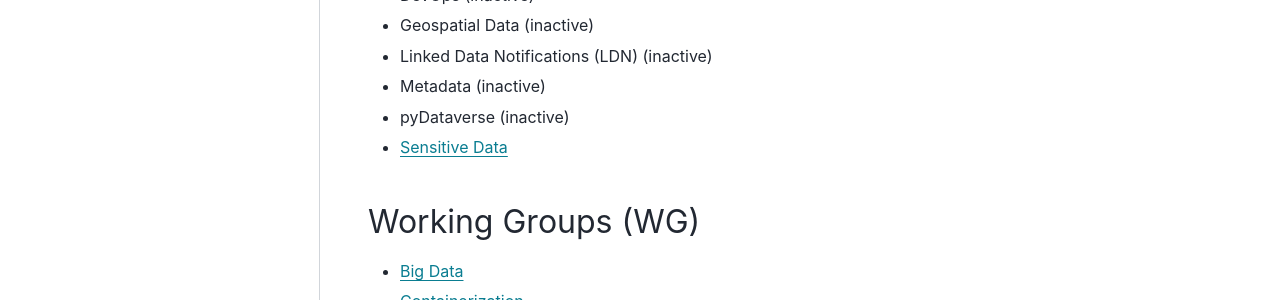
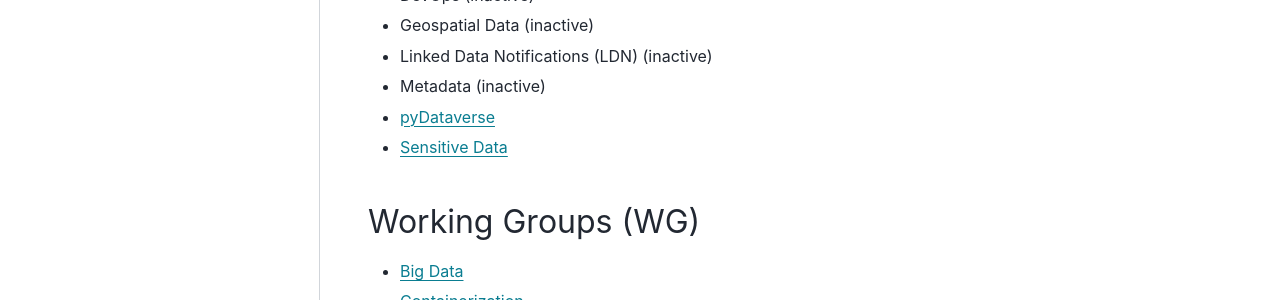
Before and after one commit to gdcc/www.gdcc.io, a Sphinx documentation site: the page built from source/working-groups.md, in a window 1280 px wide and 961 px high. Shown: the part 369-669 px from the top of the window. Built offline with Sphinx 7.4.7 and the PyData theme 0.15.4, drawn with Linux system fonts in a browser that asks for light colours.

Commit message:
added pydataverse interest group
The link committed points to the `pyDataverse` repository until an official WG website has been launched.

```diff
--- a/source/working-groups.md
+++ b/source/working-groups.md
@@ -6,7 +6,7 @@
 - Geospatial Data (inactive)
 - Linked Data Notifications (LDN) (inactive)
 - Metadata (inactive)
-- pyDataverse (inactive)
+- [pyDataverse](https://github.com/gdcc/pyDataverse)
 - [Sensitive Data](https://groups.google.com/g/dataverse-community/c/P-yR0JV26Fc/m/l11RQ4cwAQAJ)
 
 ## Working Groups (WG)
```
